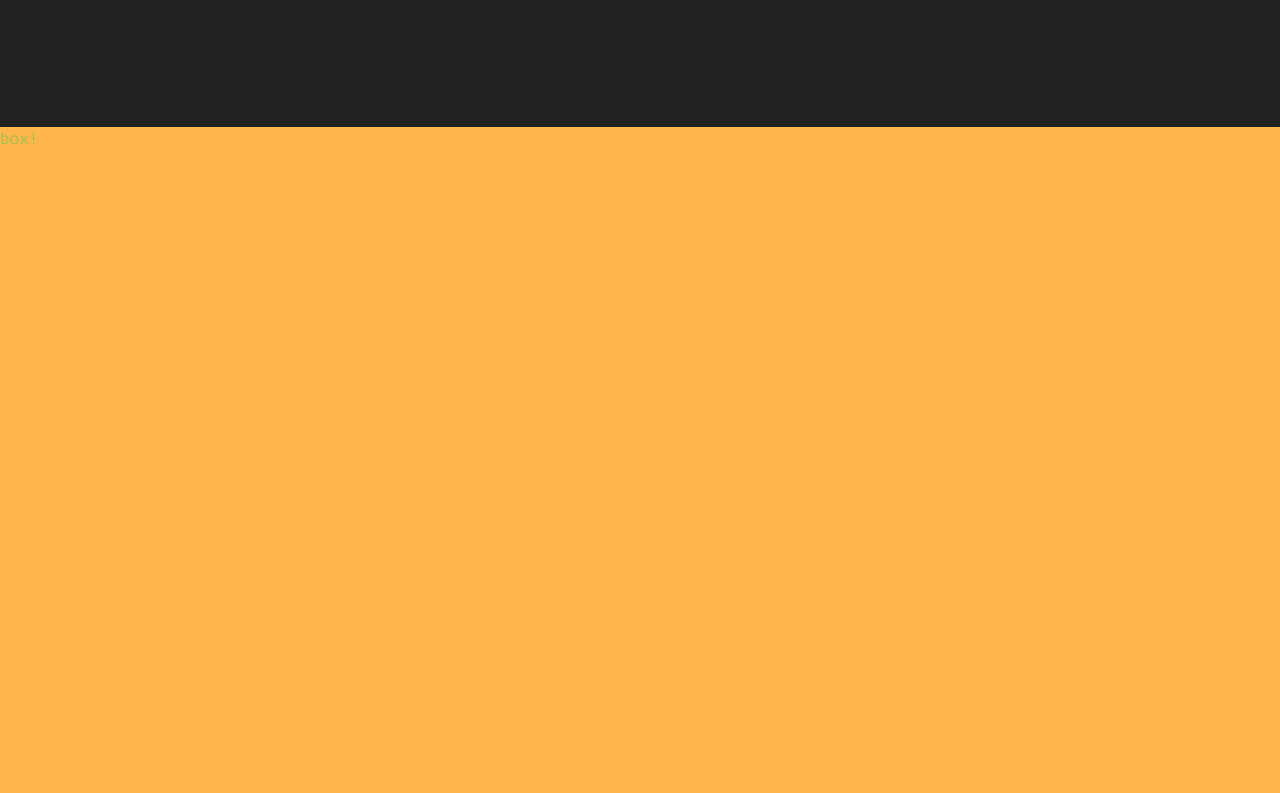
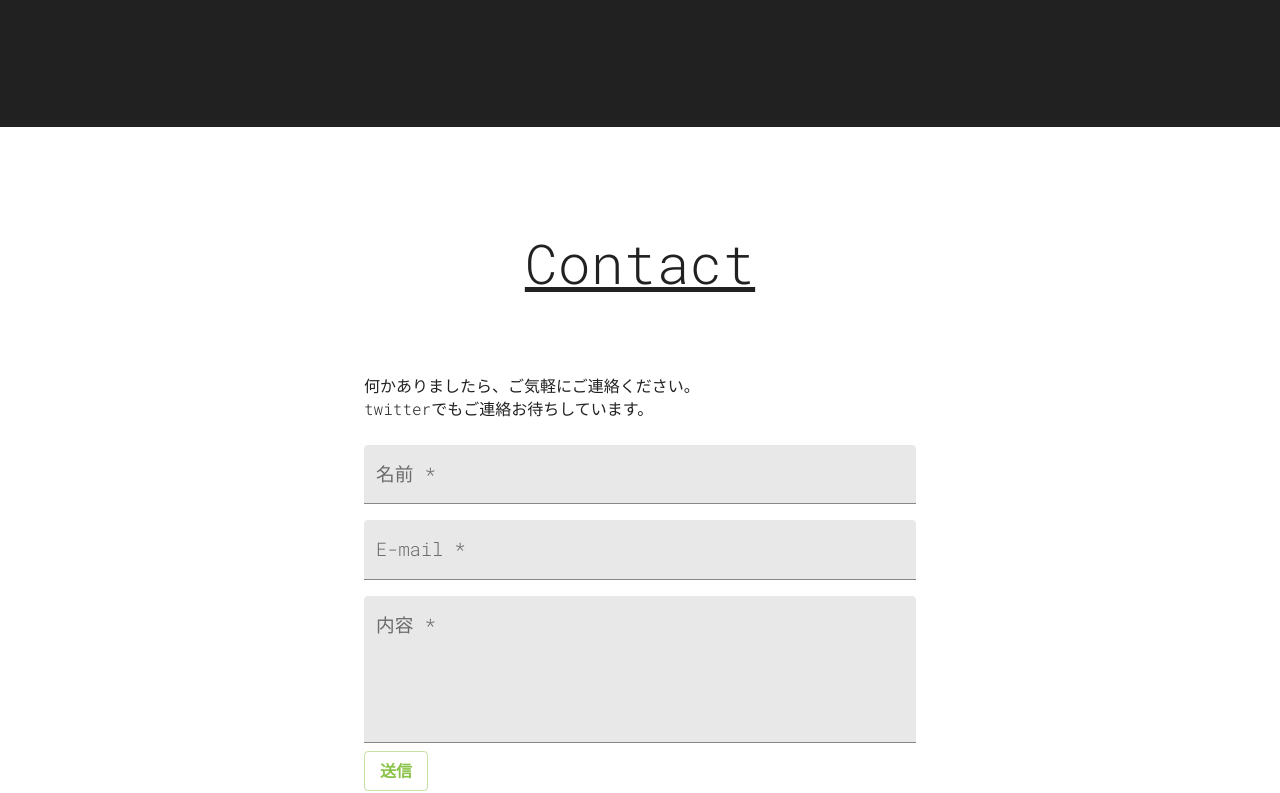
Before and after one commit to kuri-Maron/portfolio, a React (Create React App) app: page / in a window 1280 px wide. Shown: the part 2727-3520 px from the top of the page. Built offline with nearby package versions, Linux system fonts and the light colour scheme.

Commit message:
add:  Contactを７割ほど

```diff
--- a/package.json
+++ b/package.json
@@ -10,6 +10,7 @@
     "@testing-library/user-event": "^12.1.10",
     "react": "^17.0.1",
     "react-dom": "^17.0.1",
+    "react-hook-form": "^7.0.4",
     "react-scripts": "4.0.2",
     "web-vitals": "^1.0.1"
   },
--- a/src/App.js
+++ b/src/App.js
@@ -10,6 +10,7 @@ import AppBar from "./modules/views/AppBar";
 import About from "./modules/views/About";
 import Works from "./modules/views/Works";
 import Skill from "./modules/views/Skill";
+import Contact from "./modules/views/Contact";
 
 const useStyles = makeStyles((theme) => ({
   root: {
@@ -37,6 +38,9 @@ function App() {
       <Section sectionName="Skill" isBlack>
         <Skill />
       </Section>
+      <Section sectionName="Contact">
+        <Contact />
+      </Section>
       <Box
         id="tmpBox"
         color="secondary.main"
--- a/src/modules/components/CardApp.js
+++ b/src/modules/components/CardApp.js
@@ -21,7 +21,6 @@ const useStyles = makeStyles((theme) => ({
 
 const CardApp = (props) => {
   const classes = useStyles();
-  console.log(props.imgPortfolioSite);
   return (
     <Card>
       <CardActionArea href="https://www.notion.so/with-React-de12ff2d00204347ace5bc15ab943c22">
--- /dev/null
+++ b/src/modules/views/Contact.js
@@ -0,0 +1,173 @@
+import React, { useEffect } from "react";
+import { makeStyles } from "@material-ui/core/styles";
+import { Button, Container, Snackbar, TextField } from "@material-ui/core";
+import { Controller, useForm } from "react-hook-form";
+
+const useStyle = makeStyles((theme) => ({
+  root: {
+    "& .MuiTextField-root": {
+      marginTop: theme.spacing(1),
+      marginBottom: theme.spacing(1),
+    },
+  },
+}));
+
+const defaultValues = { name: "", Email: "", contents: "" };
+
+const Contact = () => {
+  // const [openSnack, setOpenSnack] = React.useState(false);
+  const classes = useStyle();
+  const {
+    control,
+    register,
+    handleSubmit,
+    reset,
+    watch,
+    formState,
+    formState: { errors },
+  } = useForm({ defaultValues });
+
+  const onSubmit = (date) => {
+    console.log(date);
+  };
+
+  useEffect(() => {
+    if (formState.isSubmitSuccessful) {
+      reset();
+      console.log("run reset.");
+    }
+  }, [formState, reset]);
+
+  return (
+    <Container maxWidth="sm" className={classes.root}>
+      <p>
+        何かありましたら、ご気軽にご連絡ください。
+        <br />
+        twitterでもご連絡お待ちしています。
+      </p>
+
+      <form onSubmit={handleSubmit(onSubmit)}>
+        {/* <input defaultValue="test" {...register("example")} />
+        <br />
+        <input {...register("exampleRequired", { required: true })} />
+        {errors.exampleRequired && <span>This field is required</span>}
+        <br /> */}
+
+        {/* <TextField
+          fullWidth
+          variant="filled"
+          label="名前"
+          inputRef={register("name2")}
+        /> */}
+
+        {/* <TextField
+          label="タイトル(必須)"
+          type="text"
+          fullWidth
+          margin="normal"
+          inputRef={register("title")}
+          error={Boolean(errors.title)}
+          helperText={errors.title && "タイトルは20文字以内にして下さい。"}
+        /> */}
+
+        {/* <Controller
+          render={({ field }) => (
+            <TextField {...field} fullWidth variant="filled" label="名前" />
+          )}
+          name="TextField"
+          control={control}
+          rules={{ required: true }}
+        /> */}
+
+        <Controller
+          render={({ field }) => (
+            <TextField
+              {...field}
+              fullWidth
+              variant="filled"
+              label="名前 *"
+              error={Boolean(errors.name)}
+              helperText={errors.name && errors.name.message}
+            />
+          )}
+          name="name"
+          control={control}
+          rules={{
+            required: "必須入力です。",
+            maxLength: {
+              value: 20,
+              message: "２０文字以内で入力してください。",
+            },
+          }}
+        />
+
+        <Controller
+          render={({ field }) => (
+            <TextField
+              {...field}
+              type="email"
+              fullWidth
+              variant="filled"
+              label="E-mail *"
+              error={Boolean(errors.Email)}
+              helperText={errors.Email && errors.Email.message}
+            />
+          )}
+          name="Email"
+          control={control}
+          rules={{ required: "必須入力です。" }}
+        />
+
+        <Controller
+          render={({ field }) => (
+            <TextField
+              {...field}
+              fullWidth
+              variant="filled"
+              label="内容 *"
+              multiline
+              rows="5"
+              error={Boolean(errors.contents)}
+              helperText={errors.contents && errors.contents.message}
+            />
+          )}
+          name="contents"
+          control={control}
+          rules={{
+            required: "必須入力です。",
+            maxLength: {
+              value: 200,
+              message: "200文字以内で入力してください。",
+            },
+          }}
+        />
+
+        {/* <TextField
+          {...field}
+          fullWidth
+          variant="filled"
+          label="内容"
+          required
+          error={Boolean(errors.contents)}
+          helperText={errors.contents && errors.contents.message}
+        /> */}
+
+        {/* <Controller
+          rules={{ required: "必須だと" }}
+          render={({ field }) => {
+            return <input {...field} />;
+          }}
+          defaultValue={""}
+          control={control}
+          name="test"
+        /> */}
+
+        <Button type="submit" variant="outlined" color="secondary">
+          送信
+        </Button>
+      </form>
+    </Container>
+  );
+};
+
+export default Contact;
--- a/src/modules/views/Works.js
+++ b/src/modules/views/Works.js
@@ -13,7 +13,6 @@ const cardInfo = {
 };
 
 const Works = () => {
-  // console.log(cardInfo.img);
   return (
     <Container maxWidth="lg">
       <Grid container spacing={3}>
```
Also changed, not shown: 2 other files (tests, documents, lock files or other folders).
